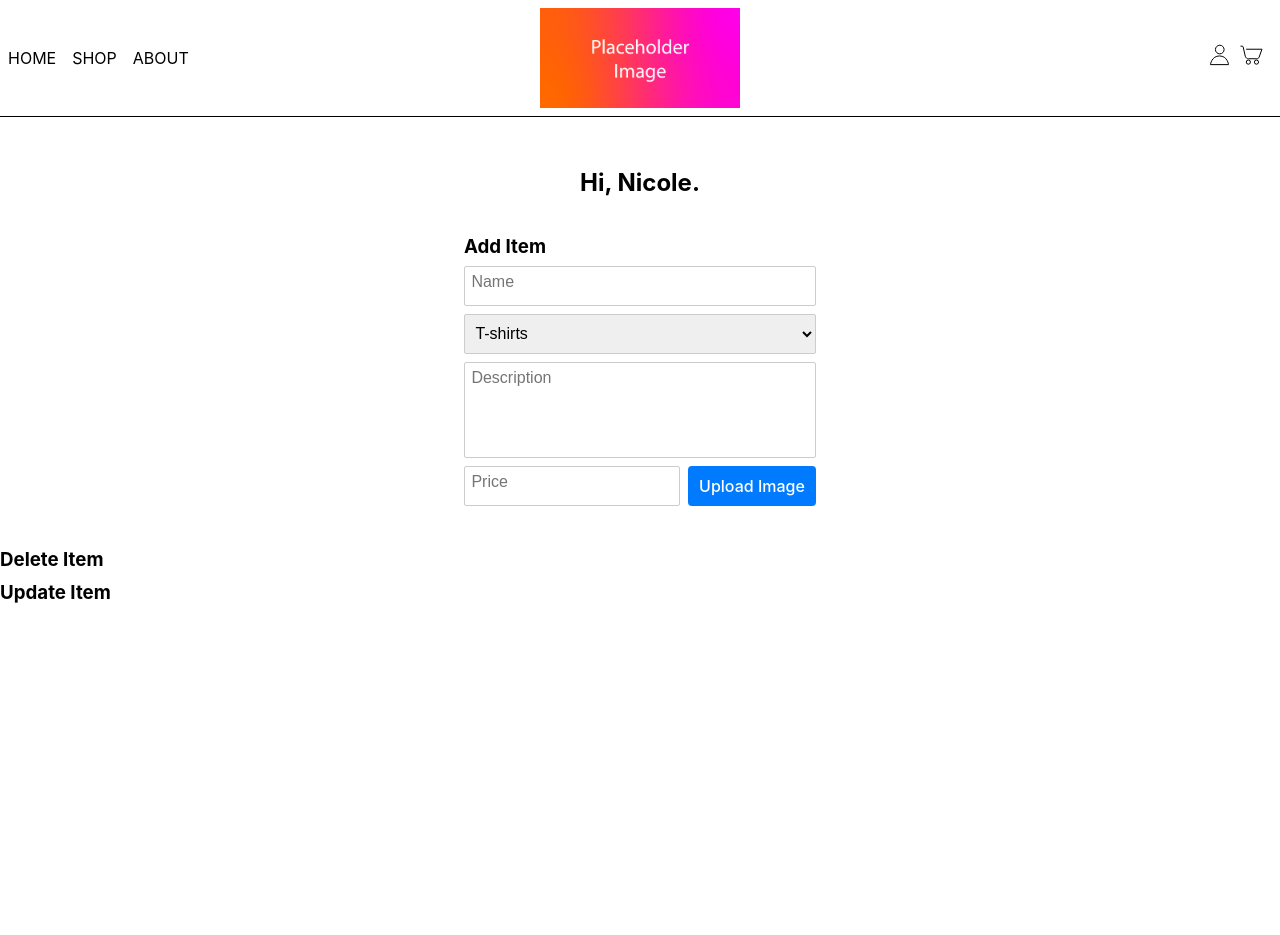
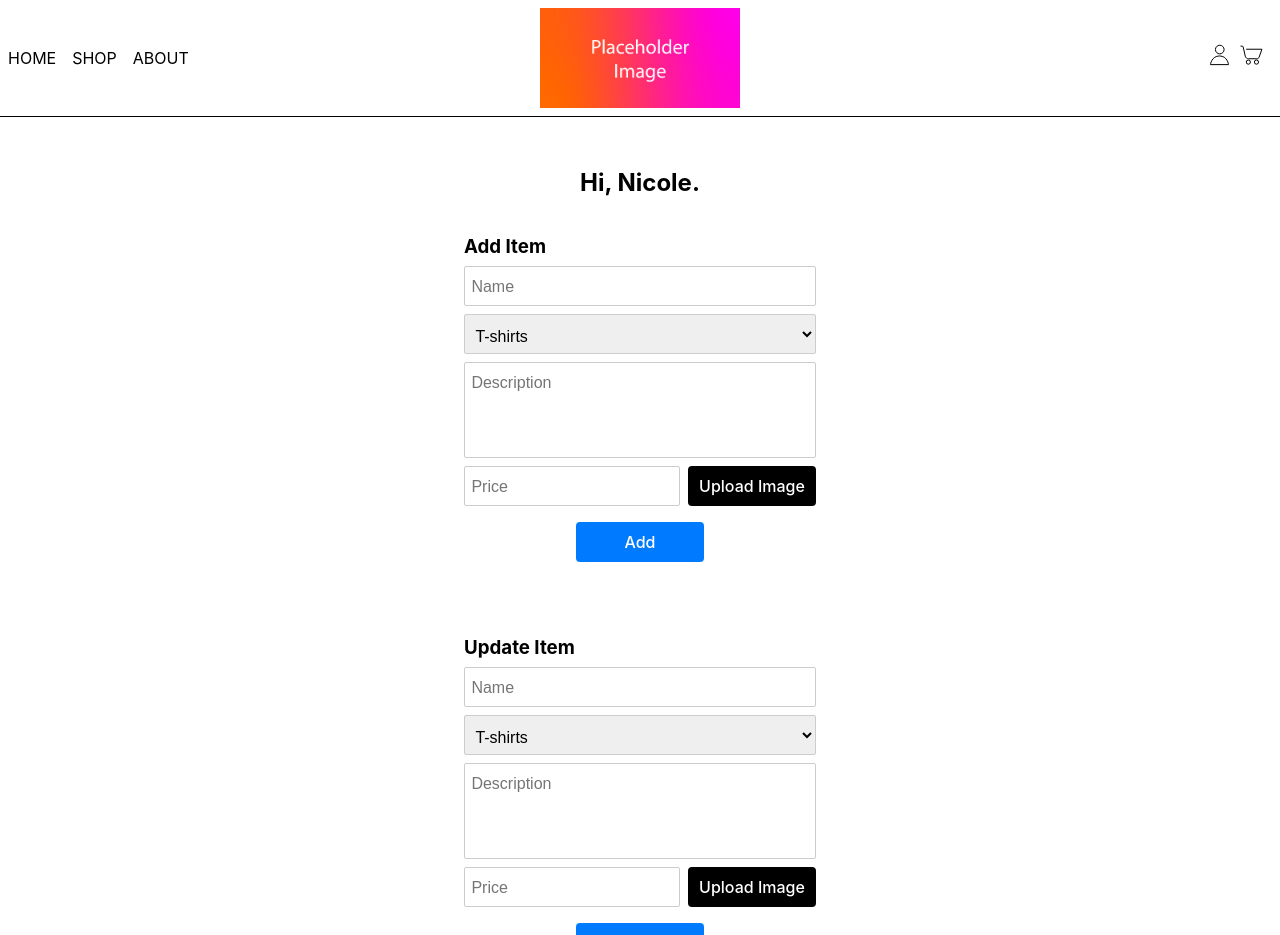
Before and after one commit to ibehanwillett/shopfront-frontend, a React (Vite) app: page /artistportal in a window 1280 px wide. Shown: the top 935 px of the page. Before the commit the page ends 800 px from the top, so only its background shows below. Built offline with nearby package versions, Linux system fonts and the light colour scheme.

Commit message:
create the framework for deleteitem and updateitem

```diff
--- a/src/components/ArtistPortal/ArtistPortal.jsx
+++ b/src/components/ArtistPortal/ArtistPortal.jsx
@@ -12,8 +12,8 @@ const ArtistPortal = ({ artist }) => {
                 <h2>Hi, Nicole{/*artist.fname*/}.</h2>
                 {/* <UpdateAbout /> */}
                 <AddItem />
+                <UpdateItem />
                 <DeleteItem />
-                <UpdateItem />
             </main>
         </>
     )
--- a/src/components/ArtistPortal/ItemAdd.jsx
+++ b/src/components/ArtistPortal/ItemAdd.jsx
@@ -3,11 +3,11 @@ import '../../index.css'
 import '../styles/artistportal-styles.css'
 
 
-
+// CREATE (POST) item to the DB
 const AddItem = ({ addItem }) => {
     return(
         <>
-            <div id="add-item">
+            <div id="components">
                 <h3>Add Item</h3>
                 <textarea
                     name="name"
@@ -33,6 +33,7 @@ const AddItem = ({ addItem }) => {
                     ></textarea>
                     <button id="update-button">Upload Image</button>
                 </div>
+                <button>Add</button>
             </div>
         </>
     )
--- a/src/components/ArtistPortal/ItemDelete.jsx
+++ b/src/components/ArtistPortal/ItemDelete.jsx
@@ -3,10 +3,17 @@ import '../../index.css'
 import '../styles/artistportal-styles.css'
 
 
+// DELETE item from the DB
 const DeleteItem = () => {
     return(
         <>
+        <div id="components">
             <h3>Delete Item</h3>
+            <select name="category" id="drop-down">
+                    <option value="tees">T-shirts</option>
+            </select>
+            <button id="delete-button">Delete</button>
+        </div>
         </>
     )
 }
--- a/src/components/ArtistPortal/ItemUpdate.jsx
+++ b/src/components/ArtistPortal/ItemUpdate.jsx
@@ -2,11 +2,38 @@ import react from 'react';
 import '../../index.css'
 import '../styles/artistportal-styles.css'
 
-
+// UPDATE (PUT) item in DB
 const UpdateItem = () => {
     return(
         <>
-            <h3>Update Item</h3>
+            <div id="components">
+                <h3>Update Item</h3>
+                <textarea
+                    name="name"
+                    placeholder="Name"
+                    id="name"
+                ></textarea>
+                <select name="category" id="drop-down">
+                    <option value="tees">T-shirts</option>
+                    <option value="hats">Hats</option>
+                    <option value="art">Art</option>
+                    <option value="accessories">Accessories</option>
+                </select>
+                <textarea
+                    name="description"
+                    placeholder="Description"
+                    id="description"
+                ></textarea>
+                <div id="contain">
+                    <textarea
+                        name="price"
+                        placeholder="Price"
+                        id="price"
+                    ></textarea>
+                    <button id="update-button">Upload Image</button>
+                </div>
+                <button >Update</button>
+            </div>
         </>
     )
 }
--- a/src/components/styles/artistportal-styles.css
+++ b/src/components/styles/artistportal-styles.css
@@ -6,7 +6,7 @@ main {
     margin: 1rem 0;
 }
 
-#about, #add-item {
+#about, #components {
     display: flex;
     flex-direction:column;
     align-items: center;
@@ -16,7 +16,7 @@ main {
 textarea, select {
     width: 22rem;
     height: 6rem;
-    padding: 0.4rem;
+    padding: 0.7rem 0.4rem 0.4rem 0.4rem;
     box-sizing: border-box;
     border: 1px solid #ccc;
     border-radius: 2px;
@@ -64,6 +64,7 @@ h3 {
     margin: 0 0 0 0.5rem;
     height: 2.5rem;
     align-content: center;
+    background-color: #000000;
 }
 
 #contain {
```
